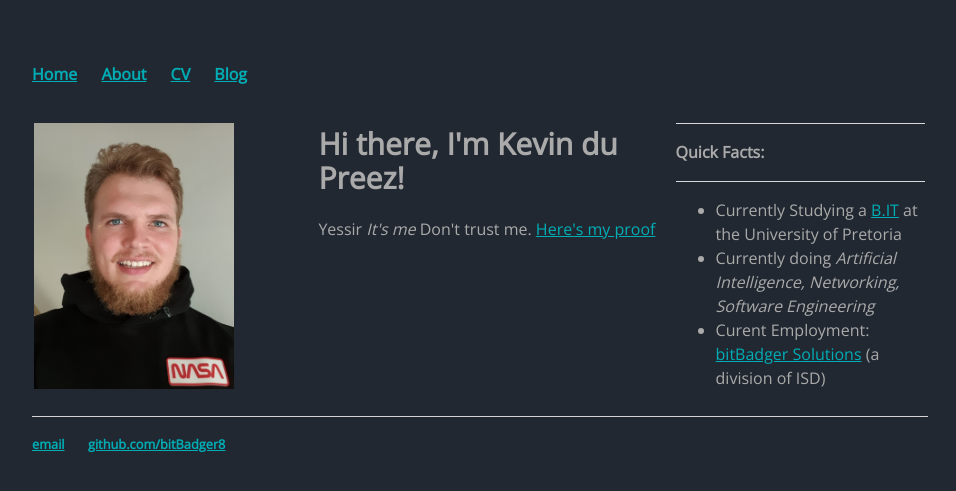
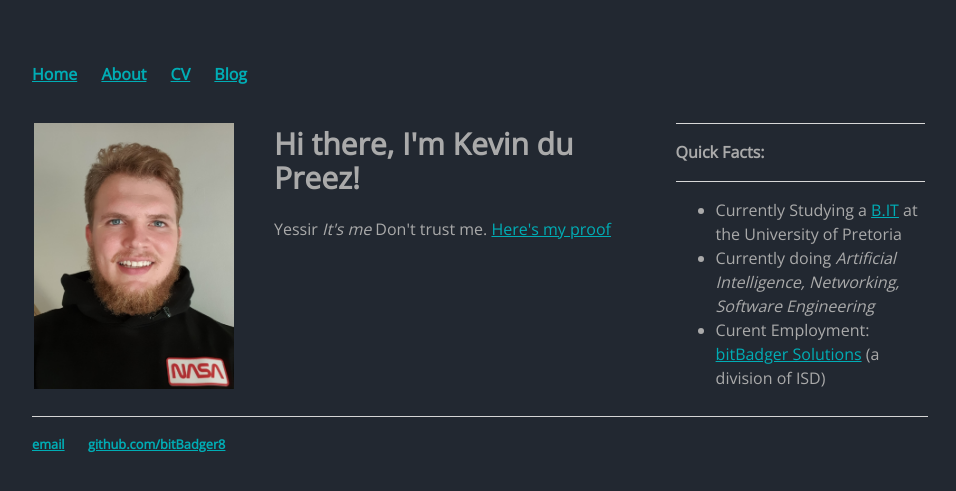
Before and after one commit to bitBadger8/bitBadger8.github.io, a Jekyll site: the page built from index.html, in a window 1280 px wide. Shown: the top 491 px of the page, without its empty margins (160-1116 px from the left). Built offline with Jekyll 4.4.1, drawn with Linux system fonts in a browser that asks for light colours.

Commit message:
Update main.css

```diff
--- a/css/main.css
+++ b/css/main.css
@@ -46,7 +46,7 @@
 .imageCell{
     padding: 0;
     margin: 0;
-    width: 30%;
+    width: 25%;
 }
 
 td{
@@ -57,7 +57,7 @@
   vertical-align: top;
   padding-left: 1rem;
   text-align: left;
-  width: 40%;
+  width: 45%;
 }
 .quickFacts{
   vertical-align: top;
```
